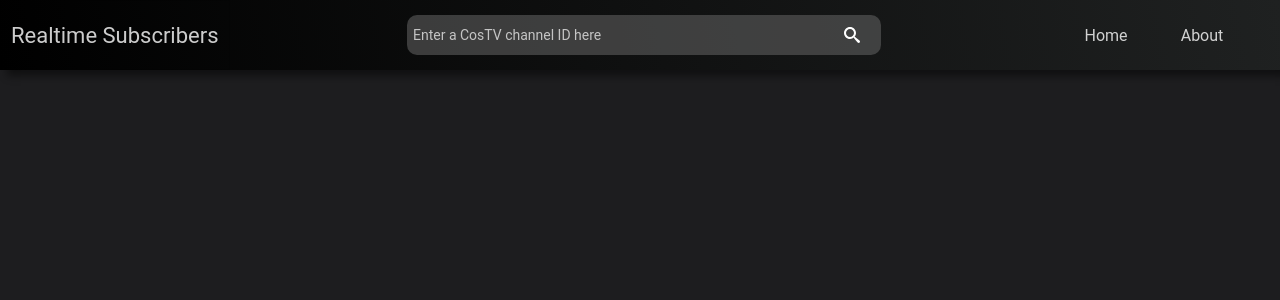
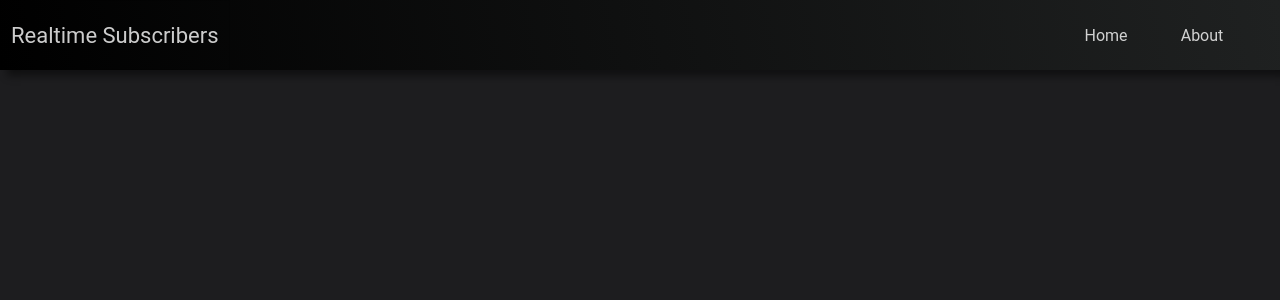
Before and after one commit to Savebytes/subscribers-counter, a Next.js app: page /components/Header in a window 1280 px wide. Shown: the top 300 px of the page. Built offline with nearby package versions, Linux system fonts and the light colour scheme.

Commit message:
Search bar mobile 2

```diff
--- a/pages/components/Header.jsx
+++ b/pages/components/Header.jsx
@@ -3,11 +3,13 @@ import Link from 'next/link'
 import styles from './Header.module.css'
 import { ImSearch } from 'react-icons/im'
 import { GiHamburgerMenu } from 'react-icons/gi'
+import { CgClose } from 'react-icons/cg'
 
 function Header(props){
     const [open, setOpen] = useState(null);
     const [timer, setTimer] = useState(null);
     const [errorMsg, setErrorMsg] = useState('Error message.');
+    const [searchOpen, setSearchOpen] = useState(false);
 
     function handleSubmit(event){
         event.preventDefault();
@@ -59,14 +61,19 @@ function Header(props){
                     <a className={styles.logo}>Realtime Subscribers</a>
                 </Link>
             </div>
+
+            {searchOpen &&
             <div className={styles.searchContainer}>
                 <div className={styles.input}>
                     <form className={styles.idForm} autoComplete="off" onSubmit={(e) => { handleSubmit(e) }}>
                         <input maxLength="17" onChange={e => props.setIdText(e.target.value)} title="Search" className={styles.inputId} name="id" type="text" placeholder="Enter a CosTV channel ID here" />
-                        <button className={styles.inputSubmit} aria-label="Search" title="Search id" type="submit"><ImSearch size={16}/></button>
+                        <button className={styles.inputSubmit} aria-label="Search" title="Search id" type="submit"><ImSearch size={24}/></button>
+                        <button className={styles.inputClose} onClick={() => setSearchOpen(!searchOpen)} aria-label="Search" title="Search id" type="button"><CgClose size={32}/></button>
                     </form>
                 </div>
             </div>
+            }
+
             <div className={styles.rightNavBar}>
                 <ul className={styles.mainNav}>
                         <li className={styles.mainLi}>
@@ -82,7 +89,7 @@ function Header(props){
                 </ul>
                 <div className={styles.buttonsWrap}>
                     <a className={styles.closeButton} onClick={() => setOpen(!open)} ><GiHamburgerMenu /></a>
-                    <a className={styles.searchButton}><ImSearch /></a>
+                    <a className={styles.searchButton} onClick={() => setSearchOpen(!searchOpen)}><ImSearch /></a>
                 </div>
                 <div className={open ? styles.sideNav : styles.sideNavClose}>
                     <a href="#1">Home</a>
--- a/pages/components/Header.module.css
+++ b/pages/components/Header.module.css
@@ -7,6 +7,8 @@
 	top: 0;
 	width: 100%;
 	justify-content: space-between;
+
+	position: relative;
 }
 
 .navBar {
@@ -29,31 +31,101 @@
 }
 
 .searchContainer {
-	display: flex;
-	flex-direction: row;
-	align-items: center;
-	justify-content: center;
-	margin-right: 30%;
+	position: absolute;
+
+	width: 100%;
+	height: 100%;
+}
+
+.input{
+	height: 100%;
 }
 
 .idForm{
-	display: none;
+	display: flex;
+	flex-direction: row;
+	justify-content: center;
+
+	outline: none;
+	padding: 2px;
+
+	border-radius: 7px;
+
+	height: 100%;
 }
 
-.inputId {
-	flex-grow: 0;
-	flex-shrink: 0;
-	flex-basis: 20%;
+.inputId{
+	flex-grow: 2;
+	border: none;
 
 	outline: none;
+	min-width: 37vw;
+	font-size: 19px;
+	transition: ease all 0.3s;
 
-    height: 40px;
-	min-width: 20vw;
-	padding-left: 6px;
+	background-color: #5e5e5e;
+	color: white;
 
-	font-size: 12px;
-	font-family: 'Roboto', sans-serif;
-    transition: ease all 0.5s;
+	z-index: 9999;
+}
+
+.inputId::placeholder{
+	color: rgb(197, 197, 197);
+}
+
+.inputId:focus::placeholder{
+	color: rgb(8, 8, 8) !important;
+}
+
+.inputSubmit {
+	display: flex;
+	align-items: center;
+	justify-content: center;
+
+	position: absolute;
+	right: 53px;
+	top: 4px;
+	bottom: 4px;
+	border: none;
+
+	color: rgb(255, 255, 255);
+	background: transparent;
+
+	padding: 4px;
+	width: 4em;
+	cursor: pointer;
+
+	z-index: 999999;
+}
+
+.inputClose {
+	display: flex;
+	align-items: center;
+	justify-content: center;
+
+	position: absolute;
+	right: 4px;
+	top: 4px;
+	bottom: 4px;
+	border: none;
+
+	color: rgb(255, 255, 255);
+	background: transparent;
+
+	padding: 4px;
+	width: 4em;
+	cursor: pointer;
+
+	z-index: 999999;
+}
+
+.inputId:focus {
+	background-color: #ffffff;
+	color: rgb(0, 0, 0);
+}
+
+.inputId:focus, .inputId:focus + .inputSubmit, .inputId:focus + .inputSubmit + .inputClose {
+	color: black;
 }
 
 .rightNavBar {
```
